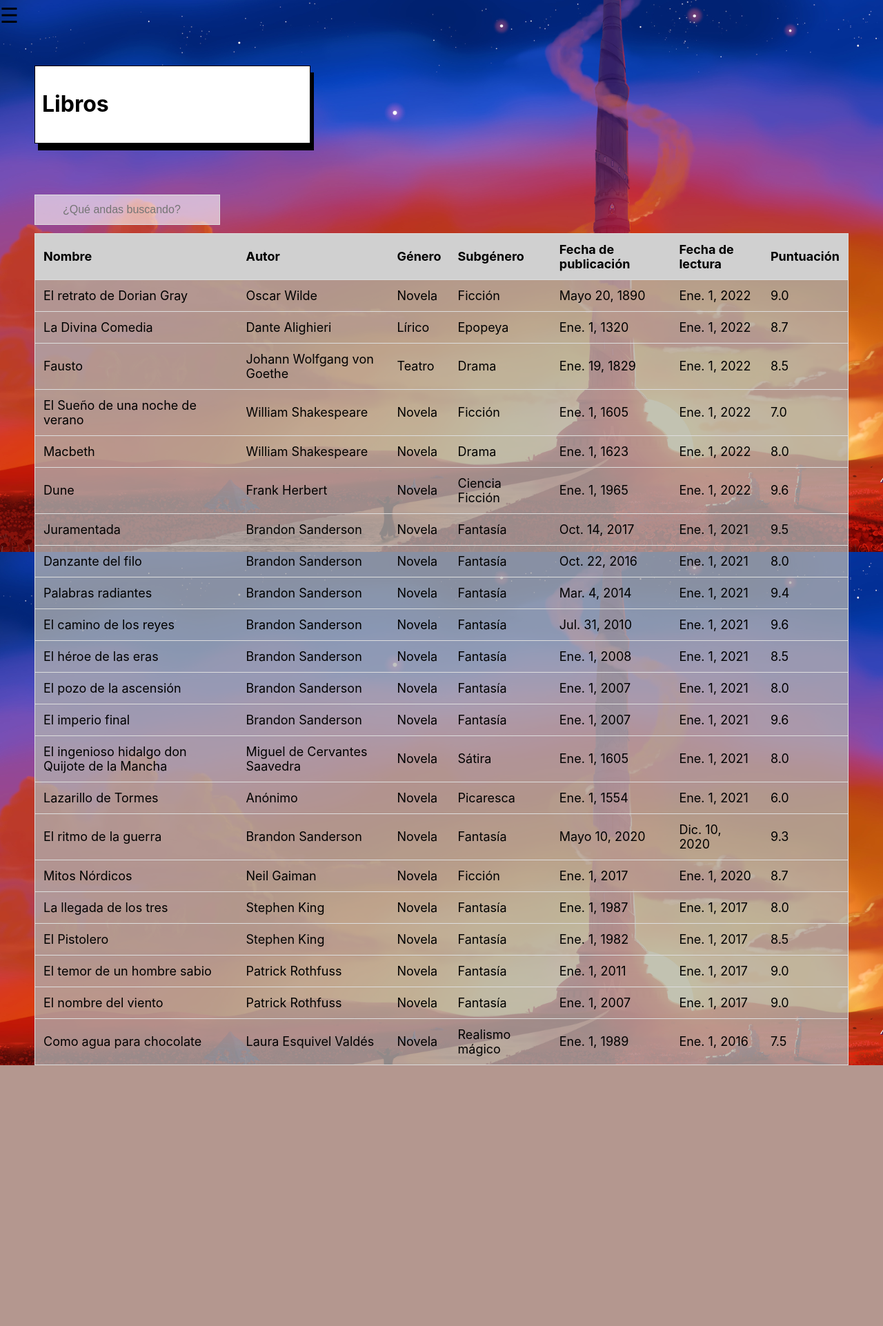
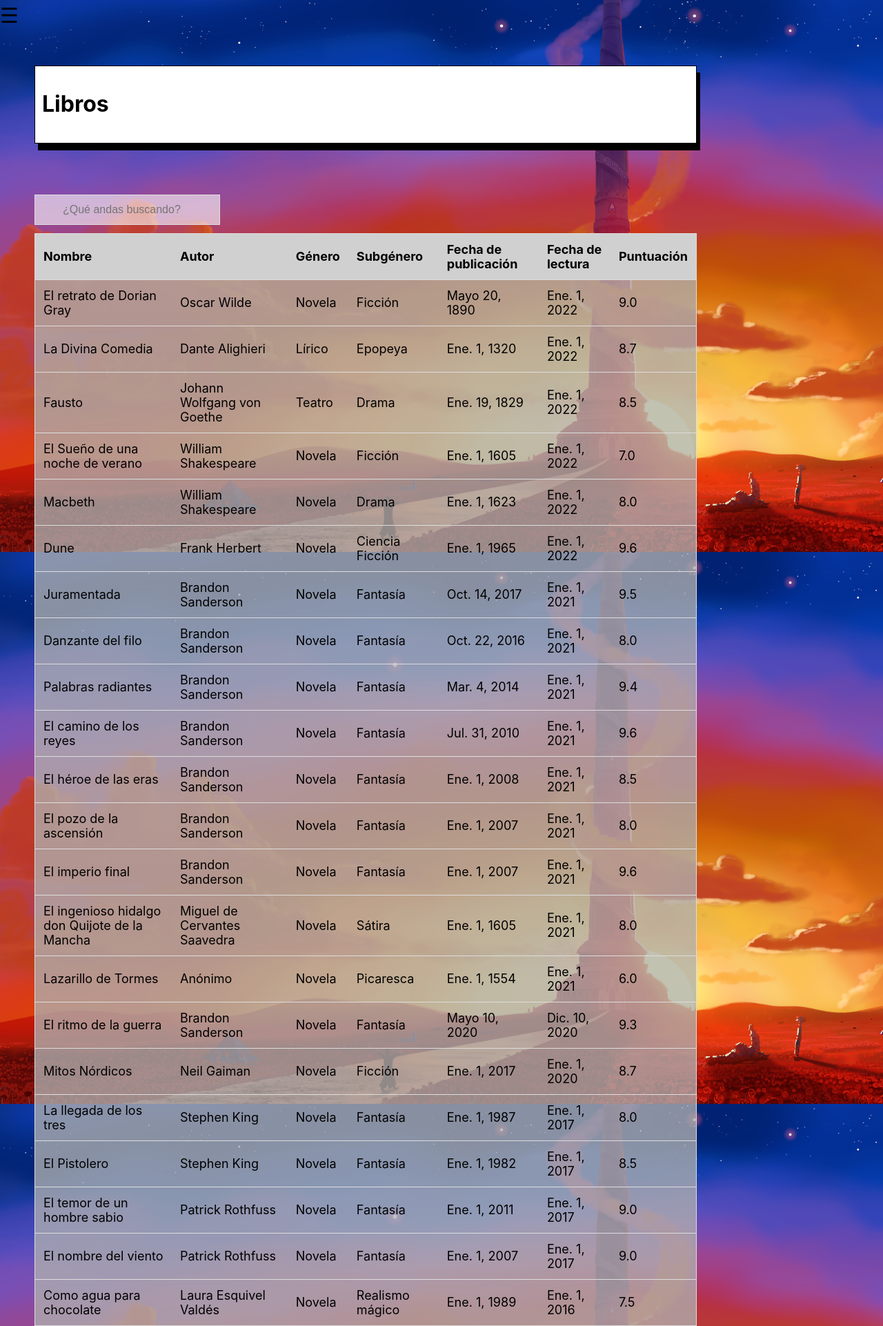
Before and after one commit to R-dVL/Home, a Django app: page /Catalogo/libros/ in a window 1280 px wide. Shown: the whole page at 69% size. Before the commit the page ends 1544 px from the top, so only its background shows below. Run offline with Django 3.2, Linux system fonts and the light colour scheme; data comes from the database, SQL or seed files in the repository.

Commit message:
Changes in witdh

```diff
--- a/Nexo/Catalogo/static/Catalogo/libros.css
+++ b/Nexo/Catalogo/static/Catalogo/libros.css
@@ -1,6 +1,6 @@
 #box {
   box-sizing: border-box;
-  width: 400px;
+  width: 75%;
   background-color: rgb(255, 255, 255);
   border: 1px solid;
   padding: 10px;
@@ -76,7 +76,7 @@ body {
 
 #myTable {
   border-collapse: collapse; /* Collapse borders */
-  width: auto; /* Full-width */
+  width: 75%; /* Full-width */
   border: 1px solid #ddd; /* Add a grey border */
   font-size: 18px; /* Increase font-size */
   margin-left: 50;
```
